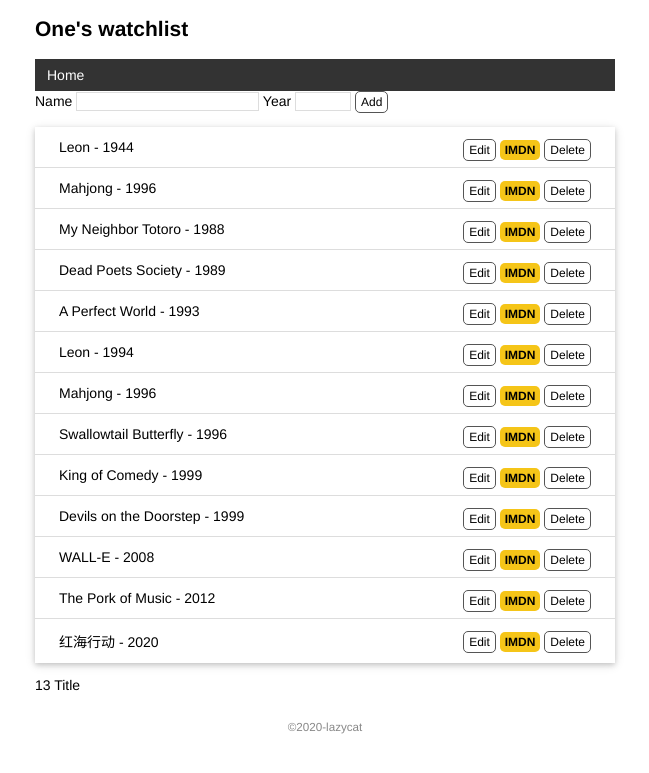
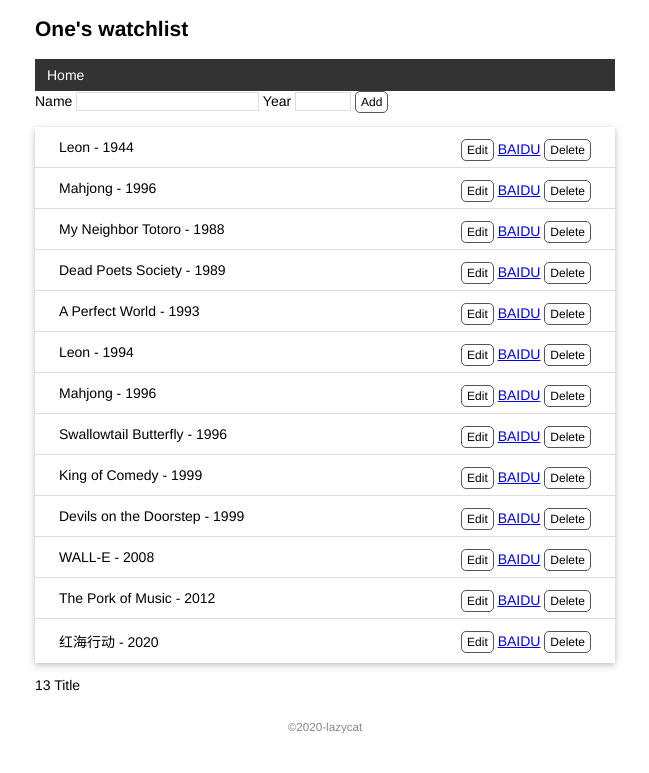
Before and after one commit to lazycat0706/my_flask_1, a Flask app: page / in a window 1280 px wide. Shown: the top 773 px of the page, without its empty margins (315-964 px from the left). Run offline with Flask 2, Linux system fonts and the light colour scheme; data comes from the database, SQL or seed files in the repository.

Commit message:
修改链接跳转为baidu搜索

```diff
--- a/templates/index.html
+++ b/templates/index.html
@@ -12,7 +12,7 @@
     <li>{{ movie.title }} - {{ movie.year }}
         <span class="float-right">
             <a class="btn" href="{{ url_for('edit', movie_id=movie.id) }}">Edit</a>
-            <a class="imdb" href="https://www.imdb.com/find?q={{ movie.title }} " target="_blank" title="find this movie on imdb">IMDN</a>
+            <a class="baidu" href="https://www.baidu.com/s?wd={{ movie.title }} " target="_blank" title="find this movie on baidu">BAIDU</a>
             <form class="inline-form" method="post" action="{{ url_for('delete', movie_id=movie.id) }}">
                 <input class="btn" type="submit" name="delete" value="Delete" onclick="return confirm('Are you sure?')">
             </form>
```
